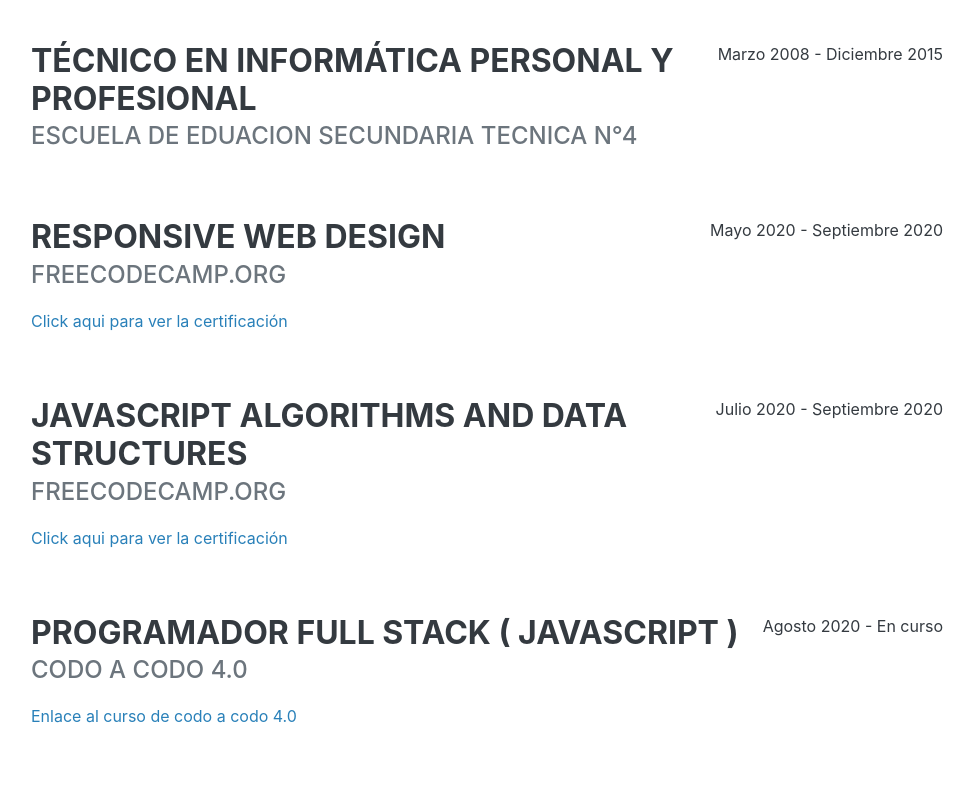
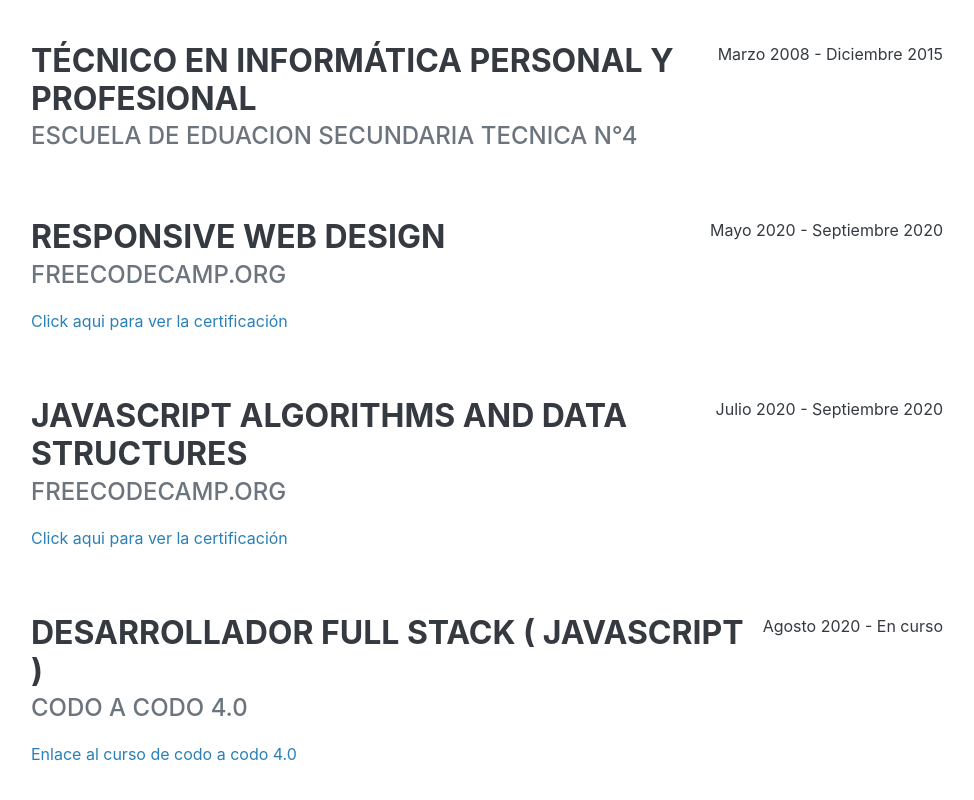
Before and after one commit to Francoveliz/Personal-portfolio, a plain HTML site: page index.html in a window 1280 px wide. Shown: the part 3728-4528 px from the top of the page, without its empty margins (289-1263 px from the left). Drawn offline with nearby package versions, Linux system fonts and the light colour scheme; a web font is replaced by a local one.

Commit message:
Update index.html

```diff
--- a/index.html
+++ b/index.html
@@ -292,7 +292,7 @@
                 </div>
                 <div class="d-flex flex-column flex-md-row justify-content-between mb-5">
                     <div class="flex-grow-1">
-                        <h3 class="mb-0">programador full stack ( javascript )</h3>
+                        <h3 class="mb-0">desarrollador full stack ( javascript )</h3>
                         <div class="subheading mb-3">codo a codo 4.0</div>
                         <p><a href="https://www.buenosaires.gob.ar/educacion/codo-codo" target="_blank">Enlace al curso
                                 de codo a codo
```
